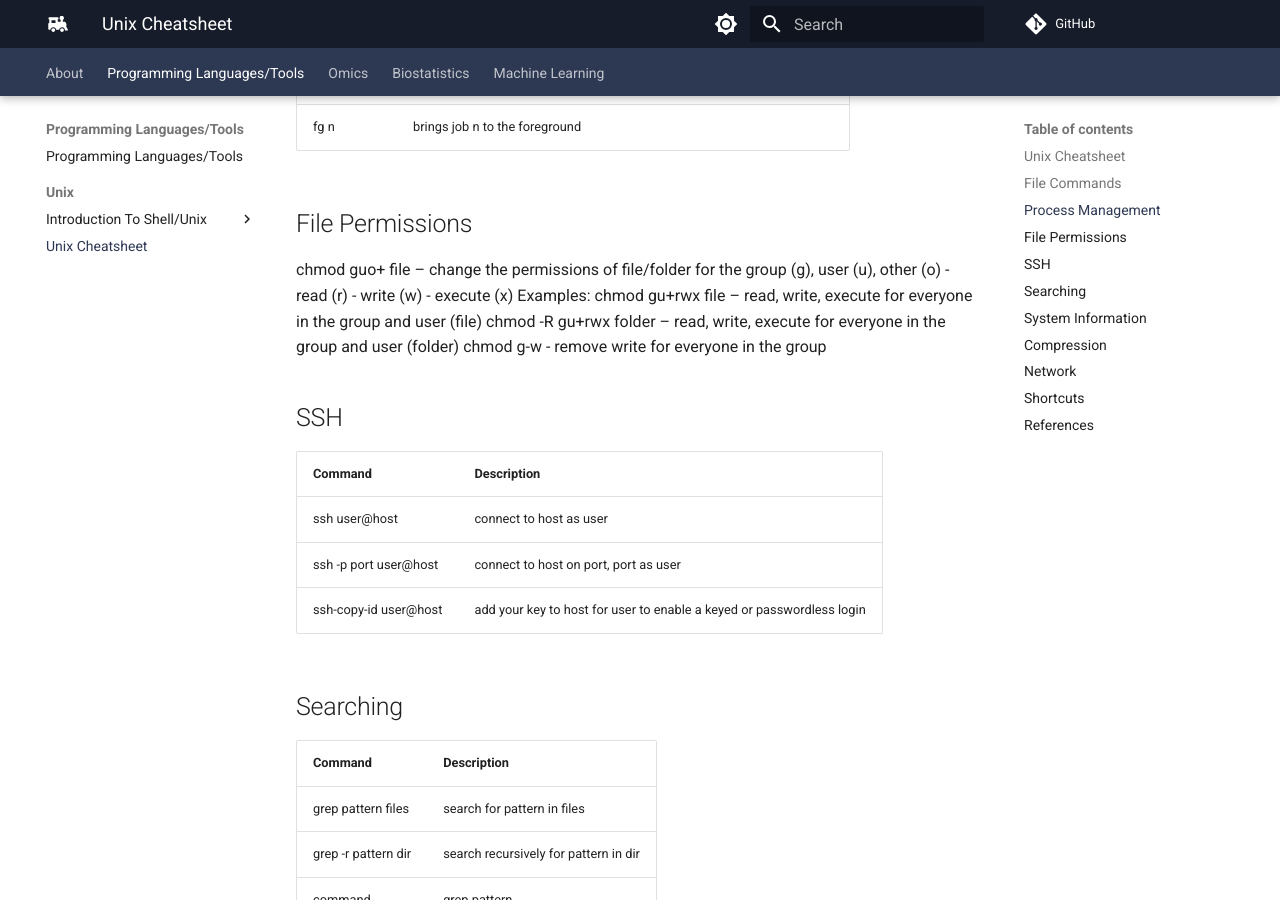
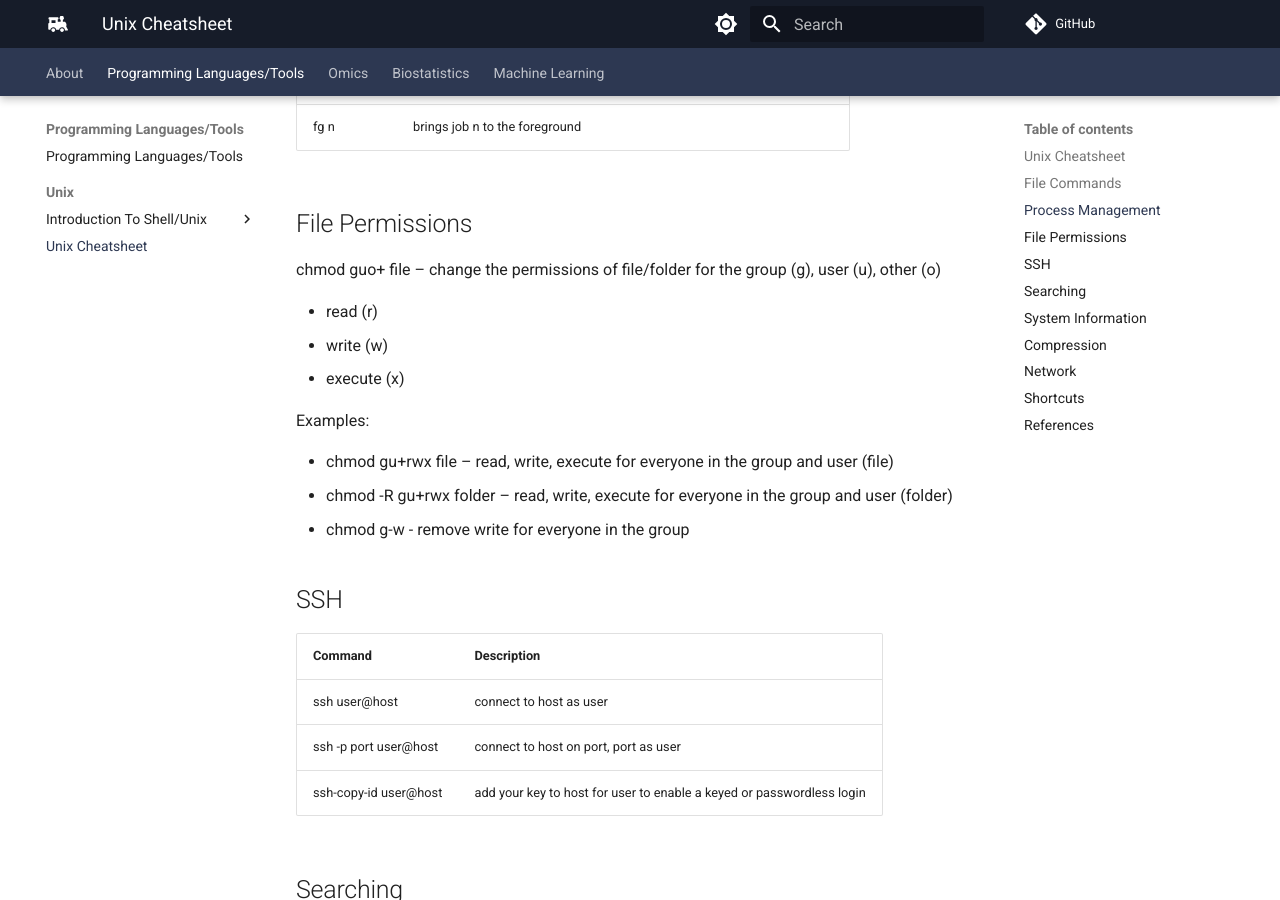
Before and after one commit to comp-tox-jhu/CompToxLab, an MkDocs documentation site: the page built from docs/programming_languages_tools/unix_cheatsheet.md, in a window 1280 px wide and 900 px high, scrolled down 1630 px. Built offline with MkDocs 1.6.1 and Material for MkDocs 9.7.7, drawn with Linux system fonts in a browser that asks for light colours; comment, search, counter and statistics services are not loaded.

```diff
--- a/docs/programming_languages_tools/unix_cheatsheet.md
+++ b/docs/programming_languages_tools/unix_cheatsheet.md
@@ -41,13 +41,16 @@
 ## File Permissions
 
 chmod guo+ file – change the permissions of file/folder for the group (g), user (u), other (o)
+
 - read (r)
 - write (w)
 - execute (x)
+
 Examples:
-chmod gu+rwx file – read, write, execute for everyone in the group and user (file)
-chmod -R gu+rwx folder – read, write, execute for everyone in the group and user (folder)
-chmod g-w - remove write for everyone in the group
+
+- chmod gu+rwx file – read, write, execute for everyone in the group and user (file)
+- chmod -R gu+rwx folder – read, write, execute for everyone in the group and user (folder)
+- chmod g-w - remove write for everyone in the group
 
 
 ## SSH
```
